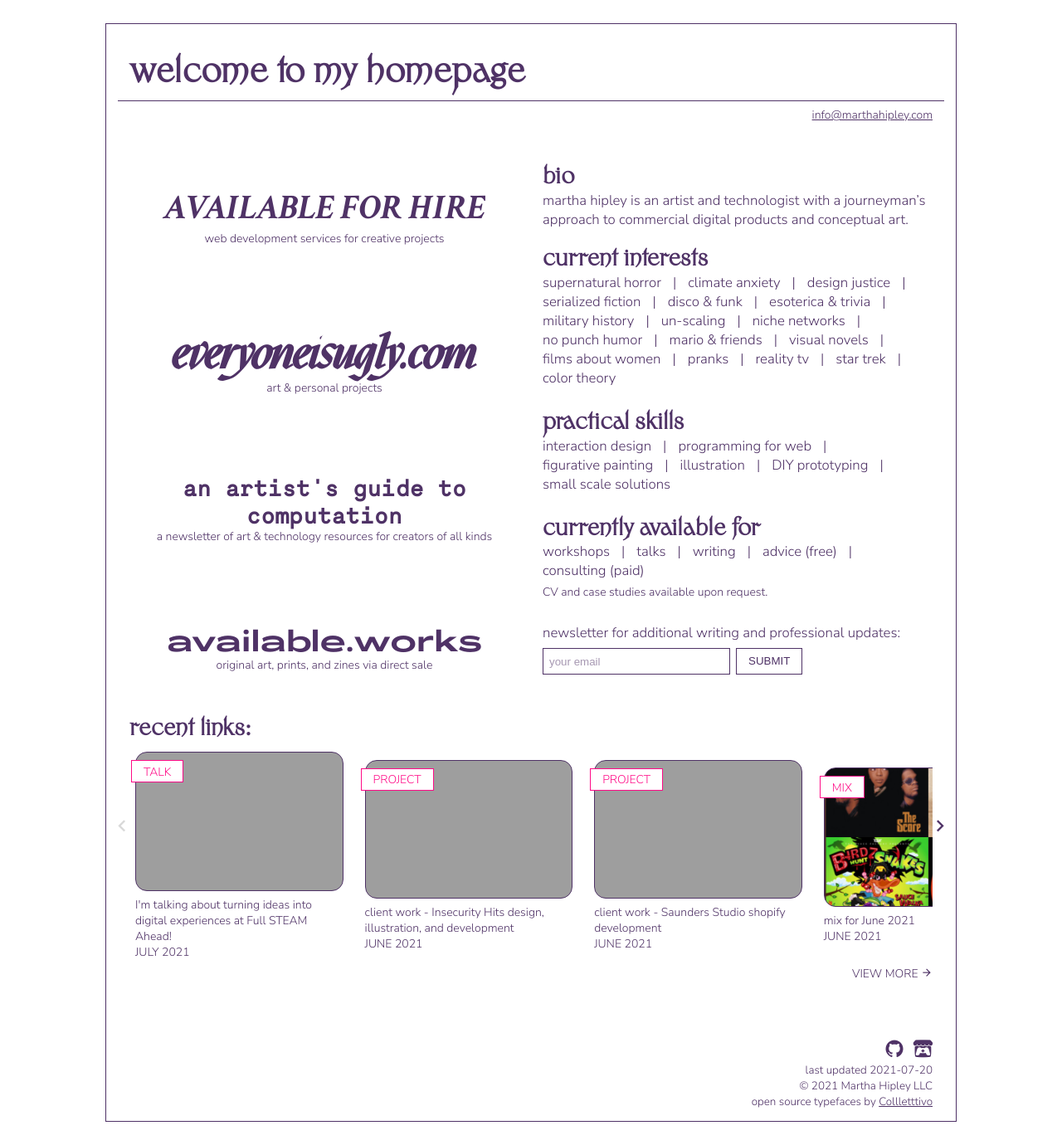
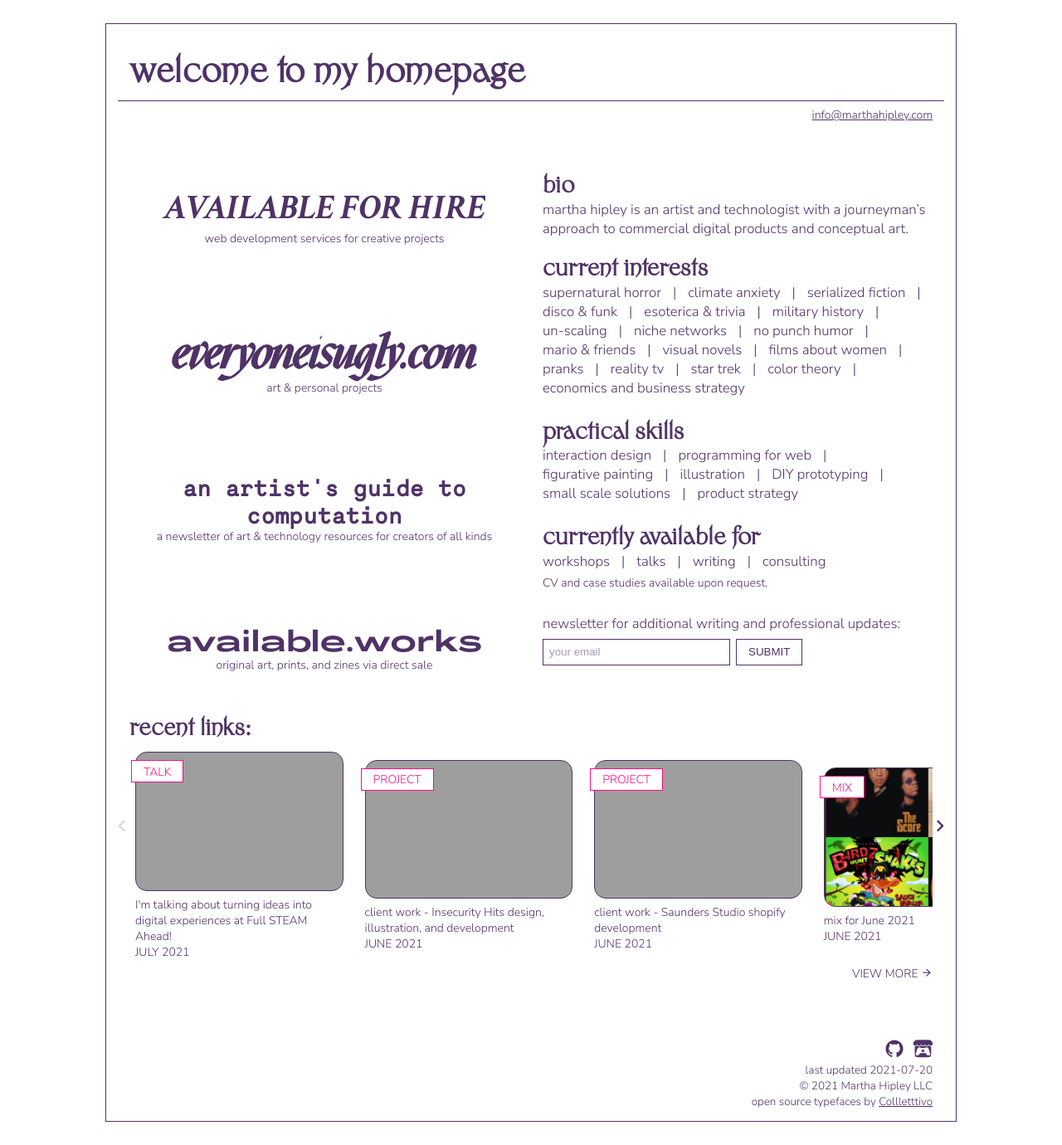
Before and after one commit to mhipley/marthahipley-2020, a Jekyll site: the page built from index.markdown, in a window 1280 px wide. Shown: the whole page at 83% size. Built offline with Jekyll 4.4.1, drawn with Linux system fonts in a browser that asks for light colours; nearby versions of some CDN libraries; some web fonts are replaced.

Commit message:
updated bio

```diff
--- a/index.markdown
+++ b/index.markdown
@@ -11,7 +11,6 @@ martha hipley is an artist and technologist with a journeyman's approach to comm
 
 - supernatural horror
 - climate anxiety
-- design justice
 - serialized fiction
 - disco & funk
 - esoterica & trivia
@@ -26,6 +25,7 @@ martha hipley is an artist and technologist with a journeyman's approach to comm
 - reality tv
 - star trek
 - color theory
+- economics and business strategy
 
 ### practical skills
 
@@ -35,13 +35,13 @@ martha hipley is an artist and technologist with a journeyman's approach to comm
 - illustration
 - DIY prototyping
 - small scale solutions
+- product strategy
 
 ### currently available for
 
 - workshops
 - talks
 - writing
-- advice (free)
-- consulting (paid)
+- consulting
 
 ###### CV and case studies available upon request.
```
